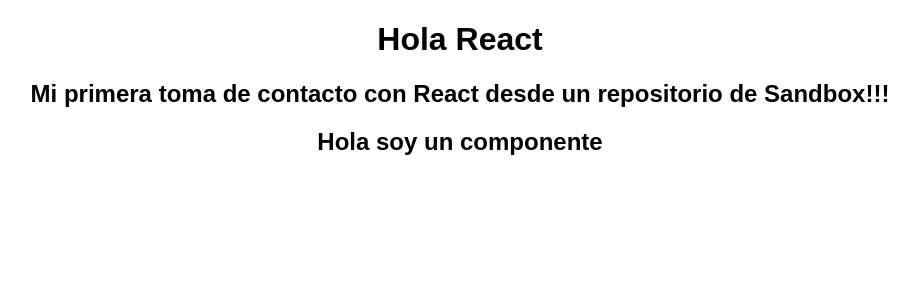
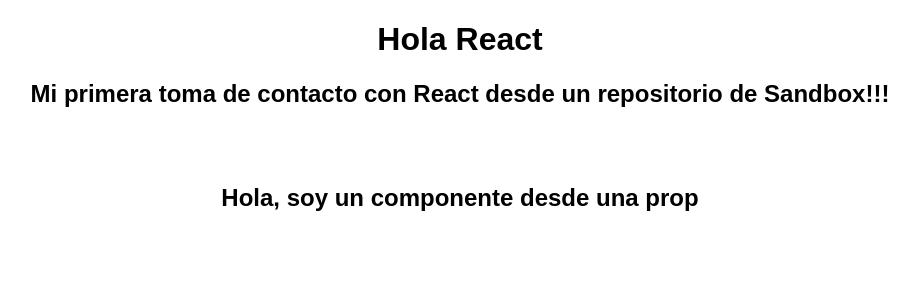
Before and after one commit to jrodriguezc160/workspace-react, a React (Create React App) app: page / in a window 1280 px wide. Shown: the top 300 px of the page, without its empty margins (180-1099 px from the left). Built offline with nearby package versions, Linux system fonts and the light colour scheme.

Commit message:
asdfasdf

```diff
--- a/src/App.js
+++ b/src/App.js
@@ -7,8 +7,10 @@
     <div className="App">
       <h1>Hola React</h1>
       <h2>Mi primera toma de contacto con React desde un repositorio de Sandbox!!!</h2>
+      <br/>
+      <br/>
       <section>
-        <Componente></Componente>
+        <Componente msg="Hola, soy un componente desde una prop"/>
       </section>
     </div>
   );
--- a/src/components/Componente.js
+++ b/src/components/Componente.js
@@ -1,9 +1,13 @@
 import React, { Component } from "react";
 
-class Componente extends Component {
-    render() {
-        return <h2>Hola soy un componente</h2>
-    }
+function Componente(props) {
+    return <h2>{props.msg}</h2>
 }
 
+// class Componente extends Component {
+//     render() {
+//         return <h2>{this.props.msg}</h2>
+//     }
+// }
+
 export default Componente;
```
